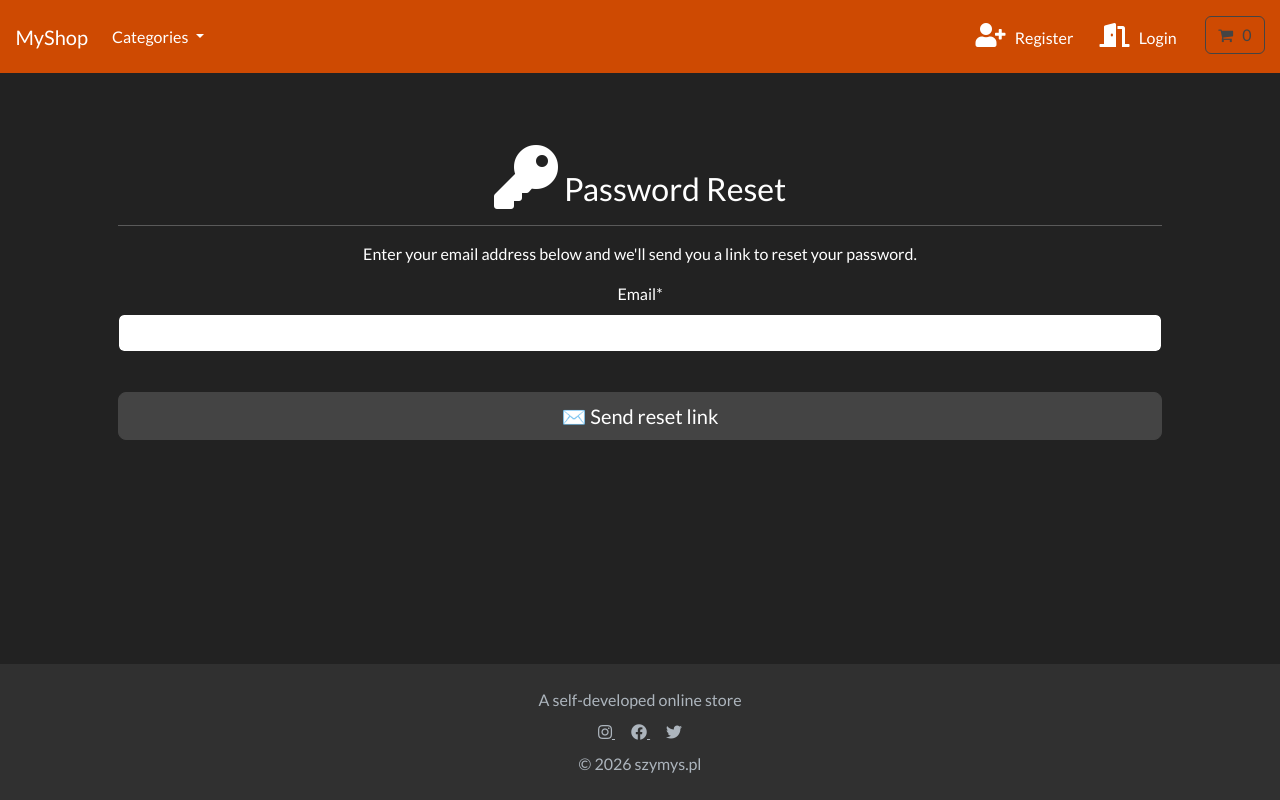
After one commit to Szymys/django_system, a Django app: page /account/reset_password in a window 1280 px wide. The commit adds this page. Run offline with Django 5.2, Linux system fonts and the light colour scheme; data that the repository does not hold is empty; some libraries are stand-ins or nearby versions.

Commit message:
html, reset pass

```diff
--- /dev/null
+++ b/ecommerce/account/templates/account/password/password-reset.html
@@ -0,0 +1,28 @@
+{% extends "store/base.html" %}
+
+{% load static %}
+{% load crispy_forms_tags %}
+
+{% block content %}
+
+    <br>
+    <div class="container bg-gray-800 shadow-md p-5 form layout text-center">
+
+        <h3><i class="fas fa-key fa-2x"></i> Password Reset</h3>
+        <hr>
+
+        <p>Enter your email address below and we'll send you a link to reset your password.</p>
+
+        <form method="post" autocomplete="off">
+            {% csrf_token %}
+            {{ form.email|as_crispy_field }}
+
+            <br>
+            <button type="submit" class="btn btn-secondary btn-lg w-100">
+                ✉️ Send reset link
+            </button>
+        </form>
+
+    </div>
+
+{% endblock %}
--- a/ecommerce/store/templates/store/base.html
+++ b/ecommerce/store/templates/store/base.html
@@ -12,54 +12,44 @@
         <meta name="viewport" content="width=device-width, initial-scale=1">
 
 
-	  <title> DJANGO SYSTEM </title>
+
+        <!-- FontAwesome 5 CDN (zawiera darmowe ikonki typu solid) -->
+        <link rel="stylesheet" href="https://cdnjs.cloudflare.com/ajax/libs/font-awesome/5.15.3/css/all.min.css">
 
 
 
-        <!-- CSS -->
+        {% comment %} STYL BOOSTTRAPA CZARNY {% endcomment %}
+        <link rel="stylesheet" href="https://bootswatch.com/5/darkly/bootstrap.min.css">
 
-        <link rel="stylesheet" href="https://bootswatch.com/5/flatly/bootstrap.min.css">
-
+        {% comment %} IKONKI {% endcomment %}
         <link rel="stylesheet" href="https://cdnjs.cloudflare.com/ajax/libs/font-awesome/4.7.0/css/font-awesome.min.css">
 
         <link rel="stylesheet" href="{% static 'css/styles.css' %}">
 
 
 
-        <!-- JavaScript -->
-
-
-
         <script src="https://code.jquery.com/jquery-3.5.1.min.js" integrity="sha256-9/aliU8dGd2tb6OSsuzixeV4y/faTqgFtohetphbbj0=" crossorigin="anonymous"></script>
 
-
-
-
-	<!-- JavaScript Popper -->
 
         <script src="https://cdn.jsdelivr.net/npm/bootstrap@5.2.2/dist/js/bootstrap.bundle.min.js" integrity="sha384-OERcA2EqjJCMA+/3y+gxIOqMEjwtxJY7qPCqsdltbNJuaOe923+mo//f6V8Qbsw3" crossorigin="anonymous"></script>
 
 
-
-
-
-	 <!-- Bootstrap Max CDN -->
-
-	  <script src="https://maxcdn.bootstrapcdn.com/bootstrap/4.0.0/js/bootstrap.min.js"></script>
-
-
+	    {% comment %} <script src="https://maxcdn.bootstrapcdn.com/bootstrap/4.0.0/js/bootstrap.min.js"></script> {% endcomment %}
 
     </head>
 
 
+    <title> MyShop </title>
+
+    <body class="d-flex flex-column min-vh-100">
 
 
-    <nav class="navbar navbar-expand-lg bg-primary justify-content-center">
+    <nav class="navbar navbar-expand-lg justify-content-center" style="background-color:rgb(206, 74, 2);">
 
 
         <a class="navbar-brand main-heading text-white" href="{% url 'store' %}">
 
-        &nbsp; &nbsp; STORE
+        &nbsp; &nbsp; MyShop
 
         </a>
 
@@ -98,18 +88,14 @@
                             <a class="dropdown-item" href="{% url 'store' %}"> All </a>
 
                         </li>
-
                         {% comment %} DODANIE KATEGORII W MENU {% endcomment %}
                         {% for category in all_categories %}
-
 
                             <li>
 
                                 <a class="dropdown-item" href="{{ category.get_absolute_url}}"> {{ category.name | capfirst}}</a>
 
                             </li>
-
-
 
                         {% endfor %}
 
@@ -126,20 +112,41 @@
 
             <ul class="navbar-nav ms-auto">
 
+                {% if user.is_authenticated %}
 
                     <li class="nav-item">
 
-                    <a class="btn btn-alert navbar-btn text-white" type="button"  href="{% url 'register' %}"> Register </a>
+                        <a class="btn btn-alert navbar-btn text-white" type="button"  href="{% url 'dashboard' %}"> <i class='fas fa-house-user' style='font-size:24px'></i> &nbsp; Dashboard </a>
 
                     </li>
 
+                {% else %}
 
                     <li class="nav-item">
 
-                    <a class="btn btn-alert navbar-btn text-white" type="button"  href="/"> Login </a>
+                        <a class="btn btn-alert navbar-btn text-white" type="button"  href="{% url 'register' %}"> <i class='fas fa-user-plus' style='font-size:24px'></i> &nbsp;  Register </a>
 
                     </li>
 
+                {% endif %}
+
+                {% if user.is_authenticated %}
+
+                    <li class="nav-item">
+
+                        <a class="btn btn-alert navbar-btn text-white" type="button"  href="{% url 'user-logout' %}"> <i class='fas fa-door-open' style='font-size:24px'></i> &nbsp;  Logout </a>
+
+                    </li>
+
+                {% else %}
+
+                    <li class="nav-item">
+
+                        <a class="btn btn-alert navbar-btn text-white" type="button"  href="{% url 'my-login' %}"> <i class='fas fa-door-open' style='font-size:24px'></i> &nbsp; Login </a>
+
+                    </li>
+
+                {% endif %}
 
                 &nbsp; &nbsp; &nbsp;
 
@@ -148,15 +155,9 @@
 
                     <a type="button" role="button" href="{% url 'cart-summary' %}" class="btn btn-outline-secondary">
 
-
-
                         <i class="fa fa-shopping-cart" aria-hidden="true"> </i>
 
-
-
                         &nbsp;
-
-
 
                         <span id="cart-qty" class="d-inline-flex">
 
@@ -176,10 +177,6 @@
 
                         </span>
 
-
-
-
-
                     </a>
 
                 </li>
@@ -196,8 +193,27 @@
     </nav>
 
 
-    <body>
+    {% comment %} WIADOMOSC NP. WYLOGOWANO POMYSLNIE {% endcomment %}
 
+    {% for message in messages %}
+
+        {% if message.level == DEFAULT_MESSAGE_LEVELS.SUCCESS %}
+
+            <h6 id="message-timer" class="alert alert-success text-center"><i class='fas fa-child' style='font-size:36px'></i> {{ message }} </h6>
+
+        {% endif %}
+
+        {% if message.level == DEFAULT_MESSAGE_LEVELS.ERROR %}
+
+            <h6 id="message-timer" class="alert alert-danger text-center">{{ message }} </h6>
+
+        {% endif %}
+
+    {% endfor %}
+
+
+
+        <div id="content-wrapper" class="flex-grow-1">
 
             {% block content %}
 
@@ -205,15 +221,45 @@
 
 
 
+            {% endblock %}
 
+        </div>
 
+        {% comment %} ********  STOPKA NA DOLE ******** {% endcomment %}
+        <footer class="bg-dark text-light py-4 mt-5">
 
-        {% endblock %}
+            <div class="container text-center">
+
+                <p class="mb-2">A self-developed online store </p>
+
+                <div>
+
+                    <a href="https://instagram.com/" target="_blank" class="text-light me-3">
+                        <i class="fab fa-instagram"></i>
+                    </a>
+
+                    <a href="https://facebook.com/" target="_blank" class="text-light me-3">
+                        <i class="fab fa-facebook"></i>
+                    </a>
+
+                    <a href="https://twitter.com/" target="_blank" class="text-light">
+                        <i class="fab fa-twitter"></i>
+                    </a>
+
+                </div>
+
+                <p class="mt-2 mb-0">&copy; 2026 szymys.pl</p>
+
+            </div>
+
+        </footer>
 
 
 
 
+    {% comment %} LADUJE JS DO STRONY {% endcomment %}
+    <script src="{% static 'js/app.js' %}"></script>
+
     </body>
 
-
 </html>
```
Also changed, not shown: ecommerce/account/templates/account/password/password-reset-complete.html (added, +21 -0 lines), ecommerce/account/templates/account/password/password-reset-form.html (added, +28 -0 lines), ecommerce/account/templates/account/password/password-reset-sent.html (added, +21 -0 lines), ecommerce/store/templates/store/store.html (+54 -58 lines). Lines whose indentation alone changed are shown as unchanged.
